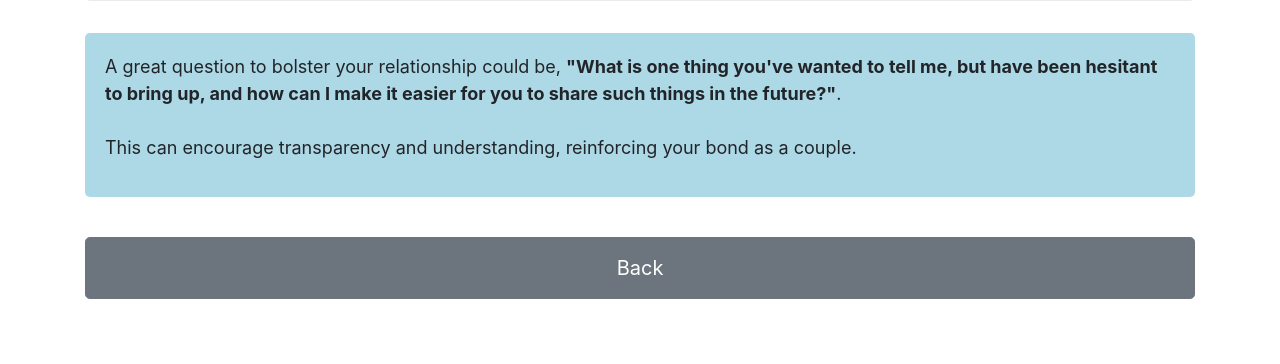
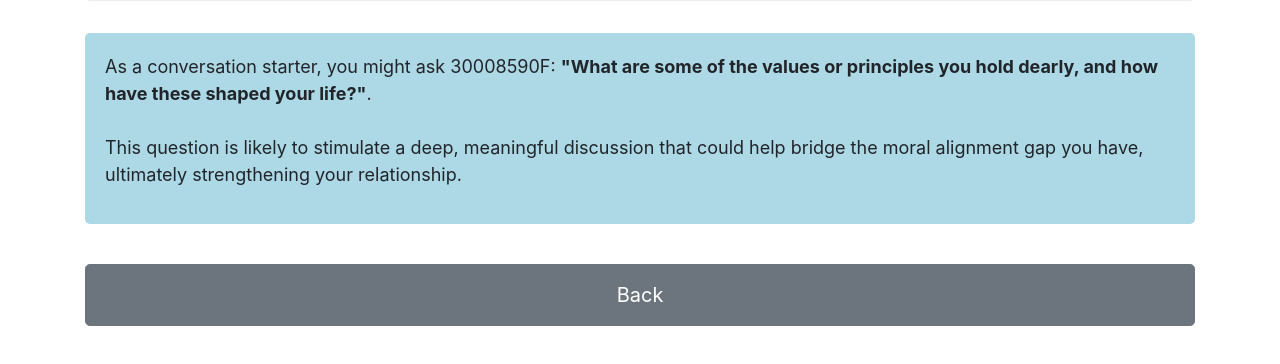
Before and after one commit to LoveGrow1/30008590M, a plain HTML site: page question.html in a window 1280 px wide. Shown: the part 202-566 px from the top of the page. Drawn offline with nearby package versions, Linux system fonts and the light colour scheme.

Commit message:
Update question.html

```diff
--- a/question.html
+++ b/question.html
@@ -42,9 +42,9 @@
   <div class="row">
     <div class="col-12">
       <div class="info-box">
-        <p>A great question to bolster your relationship could be, <b>"What is one thing you've wanted to tell me, but have been hesitant to bring up, and how can I make it easier for you to share such things in the future?"</b>.<br><br>
+        <p>As a conversation starter, you might ask 30008590F: <b>"What are some of the values or principles you hold dearly, and how have these shaped your life?"</b>.<br><br>
 
-This can encourage transparency and understanding, reinforcing your bond as a couple.</p>
+This question is likely to stimulate a deep, meaningful discussion that could help bridge the moral alignment gap you have, ultimately strengthening your relationship.</p>
       </div>
     </div>
   </div>
```
